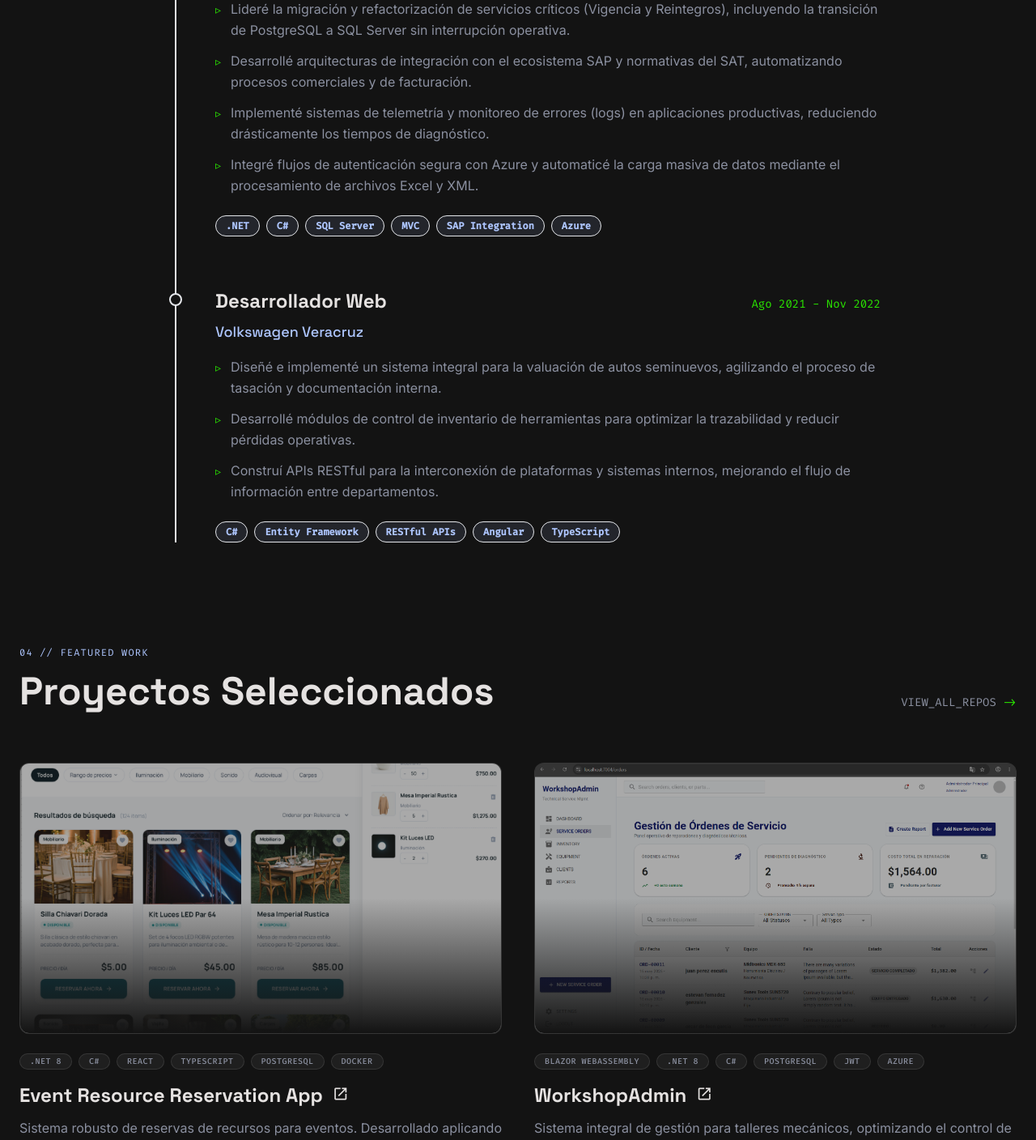
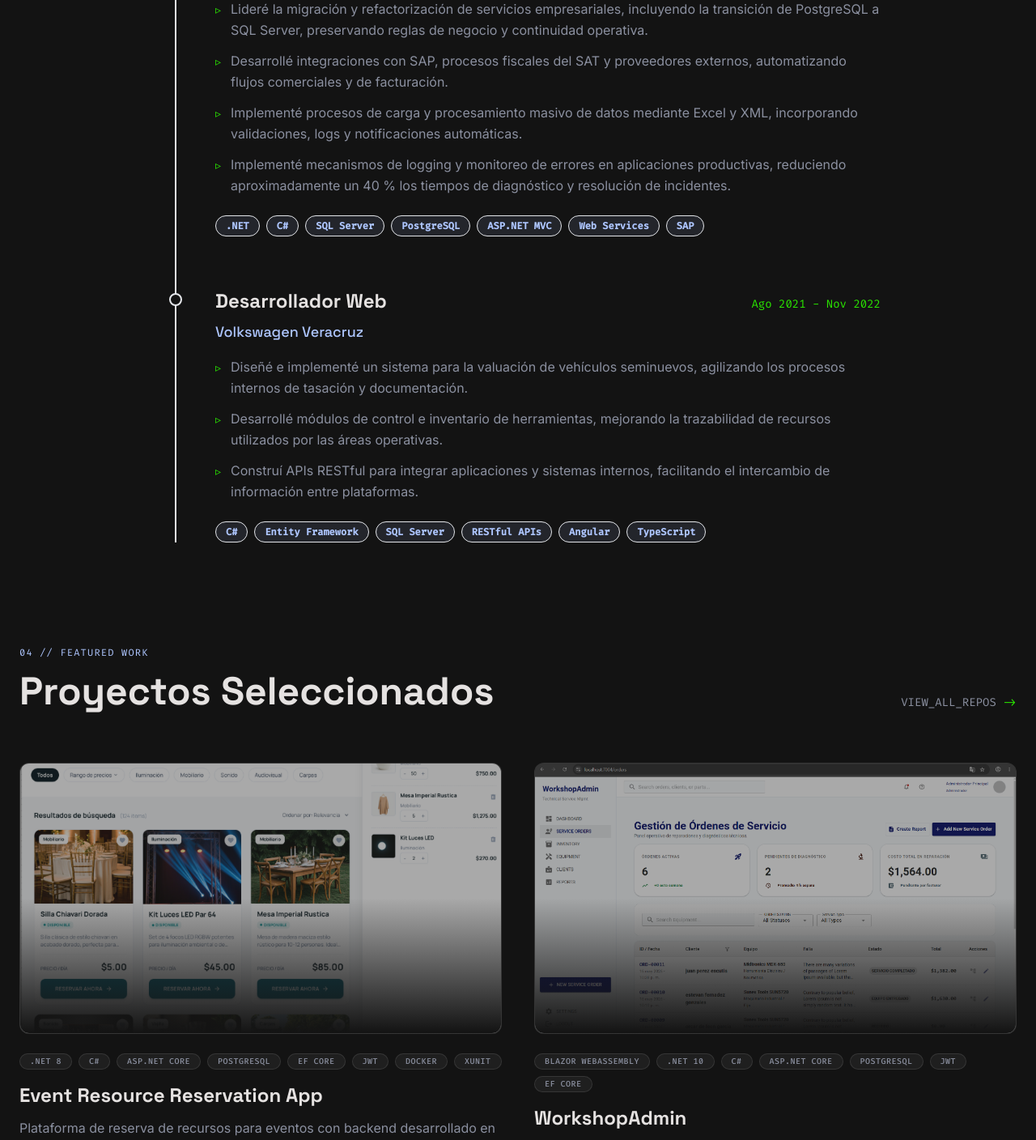
Before and after one commit to jose-angell/Portfolio-joseAngel, a React (Vite) app: page / in a window 1280 px wide. Shown: the part 2960-4368 px from the top of the page at 81% size. Built offline with nearby package versions, Linux system fonts and the light colour scheme.

Commit message:
faet: actualizacion de proyectos destacados

```diff
--- a/src/components/ProjectCard.tsx
+++ b/src/components/ProjectCard.tsx
@@ -22,6 +22,8 @@ export function ProjectCard({
   projectUrl,
   sourceCodeUrl,
 }: ProjectCardProps) {
+  const hasProjectUrl = Boolean(projectUrl?.trim() && projectUrl.trim() !== "#");
+
   return (
     <div className="group flex flex-col h-full">
       {/* Contenedor de la Imagen */}
@@ -50,7 +52,7 @@ export function ProjectCard({
       {/* Título y Enlace Externo */}
       <h3 className="font-headline font-bold text-2xl mb-3 flex items-center gap-3">
         {title}
-        {projectUrl && (
+        {hasProjectUrl && (
           <a
             href={projectUrl}
             target="_blank"
--- a/src/i18n/translations.tsx
+++ b/src/i18n/translations.tsx
@@ -36,15 +36,15 @@ export const translations = {
       {
         id: 1,
         period: "Dic 2022 - Sep 2026",
-        role: "Desarrollador Web Full Stack",
+        role: "Software Developer | .NET",
         company: "NTT DATA",
         description: [
-          "Lideré la migración y refactorización de servicios críticos (Vigencia y Reintegros), incluyendo la transición de PostgreSQL a SQL Server sin interrupción operativa.",
-          "Desarrollé arquitecturas de integración con el ecosistema SAP y normativas del SAT, automatizando procesos comerciales y de facturación.",
-          "Implementé sistemas de telemetría y monitoreo de errores (logs) en aplicaciones productivas, reduciendo drásticamente los tiempos de diagnóstico.",
-          "Integré flujos de autenticación segura con Azure y automaticé la carga masiva de datos mediante el procesamiento de archivos Excel y XML."
+          "Lideré la migración y refactorización de servicios empresariales, incluyendo la transición de PostgreSQL a SQL Server, preservando reglas de negocio y continuidad operativa.",
+          "Desarrollé integraciones con SAP, procesos fiscales del SAT y proveedores externos, automatizando flujos comerciales y de facturación.",
+          "Implementé procesos de carga y procesamiento masivo de datos mediante Excel y XML, incorporando validaciones, logs y notificaciones automáticas.",
+          "Implementé mecanismos de logging y monitoreo de errores en aplicaciones productivas, reduciendo aproximadamente un 40 % los tiempos de diagnóstico y resolución de incidentes."
         ],
-        technologies: [".NET", "C#", "SQL Server", "MVC", "SAP Integration", "Azure"]
+        technologies: [".NET", "C#", "SQL Server", "PostgreSQL", "ASP.NET MVC", "Web Services", "SAP"]
       },
       {
         id: 2,
@@ -52,11 +52,11 @@ export const translations = {
         role: "Desarrollador Web",
         company: "Volkswagen Veracruz",
         description: [
-          "Diseñé e implementé un sistema integral para la valuación de autos seminuevos, agilizando el proceso de tasación y documentación interna.",
-          "Desarrollé módulos de control de inventario de herramientas para optimizar la trazabilidad y reducir pérdidas operativas.",
-          "Construí APIs RESTful para la interconexión de plataformas y sistemas internos, mejorando el flujo de información entre departamentos."
+          "Diseñé e implementé un sistema para la valuación de vehículos seminuevos, agilizando los procesos internos de tasación y documentación.",
+          "Desarrollé módulos de control e inventario de herramientas, mejorando la trazabilidad de recursos utilizados por las áreas operativas.",
+          "Construí APIs RESTful para integrar aplicaciones y sistemas internos, facilitando el intercambio de información entre plataformas."
         ],
-        technologies: ["C#", "Entity Framework", "RESTful APIs", "Angular", "TypeScript"]
+        technologies: ["C#", "Entity Framework","SQL Server", "RESTful APIs", "Angular", "TypeScript"]
       }
     ]
     },
@@ -65,19 +65,19 @@ export const translations = {
       projectItems: [
       {
         title: "Event Resource Reservation App",
-        description: "Sistema robusto de reservas de recursos para eventos. Desarrollado aplicando principios de Clean Architecture y patrones de diseño empresariales (Repository, Unit of Work) para garantizar mantenibilidad y escalabilidad a largo plazo.",
+        description: "Plataforma de reserva de recursos para eventos con backend desarrollado en .NET 8. Implementa una API REST con autenticación y autorización mediante JWT y ASP.NET Core Identity, persistencia con PostgreSQL y Entity Framework Core, reglas de disponibilidad por rango de fechas, logging con Serilog, Docker y pruebas unitarias sobre dominio y casos de uso.",
         imageUrl: layoutBookit,
         imageAlt: "Modern dashboard interface for resource management",
-        technologies: [".NET 8","C#", "React", "TypeScript", "PostgreSQL", "Docker"],
+        technologies: [".NET 8","C#", "ASP.NET Core", "PostgreSQL","EF Core","JWT", "Docker","xUnit"],
         projectUrl: "#",
-        sourceCodeUrl: "https://jose-angell.github.io/EventResourceReservationAppDocs/"
+        sourceCodeUrl: "https://github.com/jose-angell/EventResourceReservationAppBackend"
       },
       {
         title: "WorkshopAdmin",
-        description: "Sistema integral de gestión para talleres mecánicos, optimizando el control de órdenes de servicio, inventario y clientes. Desarrollado con una arquitectura modular para garantizar eficiencia operativa y escalabilidad en la nube mediante Azure.",
+        description: "Sistema full stack para la gestión de talleres técnicos desarrollado con .NET 10 y Blazor WebAssembly. Permite administrar clientes, equipos, órdenes de servicio e inventario, incorporando reglas de transición de estados, control de stock, autenticación JWT y persistencia con PostgreSQL mediante Entity Framework Core dentro de una arquitectura modular por capas.",
         imageUrl: layoutWorkshopAdmin,
         imageAlt: "Dashboard de gestión de talleres y servicios",
-        technologies: ["Blazor WebAssembly", ".NET 8", "C#", "PostgreSQL", "JWT", "Azure"],
+        technologies: ["Blazor WebAssembly", ".NET 10", "C#","ASP.NET Core", "PostgreSQL", "JWT","EF Core"],
         projectUrl: "#",
         sourceCodeUrl: "https://github.com/jose-angell/WorkshopAdmin"
       }
@@ -117,15 +117,15 @@ export const translations = {
       {
         id: 1,
         period: "Dic 2022 - Sep 2026",
-        role: "Web Developer Full Stack",
+        role: "Software Developer | .NET",
         company: "NTT DATA",
         description: [
-          "Led the migration and refactoring of critical services (Validity and Refunds), including the transition from PostgreSQL to SQL Server with zero operational downtime.",
-          "Developed integration architectures with the SAP ecosystem and SAT regulations, automating commercial and billing processes.",
-          "Implemented telemetry and error monitoring systems (logs) in production applications, drastically reducing diagnostic times.",
-          "Integrated secure authentication flows with Azure and automated massive data loading through Excel and XML file processing."
+          "Led the migration and refactoring of enterprise services, including a PostgreSQL-to-SQL Server transition while preserving business rules and operational continuity.",
+          "Developed integrations with SAP, SAT-related processes, and external providers, automating commercial and billing workflows.",
+          "Implemented bulk data processing workflows using Excel and XML, including validation, logging, and automated notifications.",
+          "Implemented logging and error monitoring across production applications, reducing incident diagnosis and resolution time by approximately 40%."
         ],
-        technologies: [".NET", "C#", "SQL Server", "MVC", "SAP Integration", "Azure"]
+        technologies: [".NET", "C#", "SQL Server", "PostgreSQL", "ASP.NET MVC", "Web Services", "SAP"]
       },
       {
         id: 2,
@@ -133,11 +133,11 @@ export const translations = {
         role: "Web Developer",
         company: "Volkswagen Veracruz",
         description: [
-          "Designed and implemented a comprehensive system for used car valuation, streamlining the appraisal and internal documentation process.",
-          "Developed inventory control modules for optimizing traceability and reducing operational losses.",
-          "Built RESTful APIs for interconnecting platforms and internal systems, improving information flow between departments."
+          "Designed and implemented a system for used vehicle valuation, streamlining internal appraisal and documentation workflows.",
+          "Developed tool inventory management modules, improving operational resource traceability.",
+          "Built REST APIs to integrate internal applications and systems, improving information exchange between platforms."
         ],
-        technologies: ["C#", "Entity Framework", "RESTful APIs", "Angular", "TypeScript"]
+        technologies: ["C#", "Entity Framework","SQL Server", "RESTful APIs", "Angular", "TypeScript"]
       }
     ]
     },
@@ -146,19 +146,19 @@ export const translations = {
       projectItems: [
       {
         title: "Event Resource Reservation App",
-        description: "Robust resource reservation system for events. Developed applying Clean Architecture principles and enterprise design patterns (Repository, Unit of Work) to ensure long-term maintainability and scalability.",
+        description: "Resource reservation platform for events with a backend built on .NET 8. It provides REST APIs with JWT and ASP.NET Core Identity authentication and authorization, PostgreSQL persistence with Entity Framework Core, date-range availability rules, structured logging with Serilog, Docker-based local setup, and unit tests covering domain rules and application use cases.",
         imageUrl: layoutBookit,
         imageAlt: "Modern dashboard interface for resource management",
-        technologies: [".NET 8","C#", "React", "TypeScript", "PostgreSQL", "Docker"],
+        technologies: [".NET 8","C#", "ASP.NET Core", "PostgreSQL","EF Core","JWT", "Docker","xUnit"],
         projectUrl: "#",
-        sourceCodeUrl: "https://jose-angell.github.io/EventResourceReservationAppDocs/"
+        sourceCodeUrl: "https://github.com/jose-angell/EventResourceReservationAppBackend"
       },
       {
         title: "WorkshopAdmin",
-        description: "Comprehensive management system for automotive workshops, optimizing the control of service orders, inventory, and clients. Developed with a modular architecture to ensure operational efficiency and cloud scalability using Azure.",
+        description: "Full-stack management system for technical workshops built with .NET 10 and Blazor WebAssembly. It manages customers, equipment, service orders, and inventory while enforcing workflow state transitions, stock rules, JWT authentication, and PostgreSQL persistence through Entity Framework Core within a modular layered architecture.",
         imageUrl: layoutWorkshopAdmin,
         imageAlt: "Workshop and service management dashboard",
-        technologies: ["Blazor WebAssembly", ".NET 8", "C#", "PostgreSQL", "JWT", "Azure"],
+        technologies: ["Blazor WebAssembly", ".NET 10", "C#","ASP.NET Core", "PostgreSQL", "JWT","EF Core"],
         projectUrl: "#",
         sourceCodeUrl: "https://github.com/jose-angell/WorkshopAdmin"
       }
```
